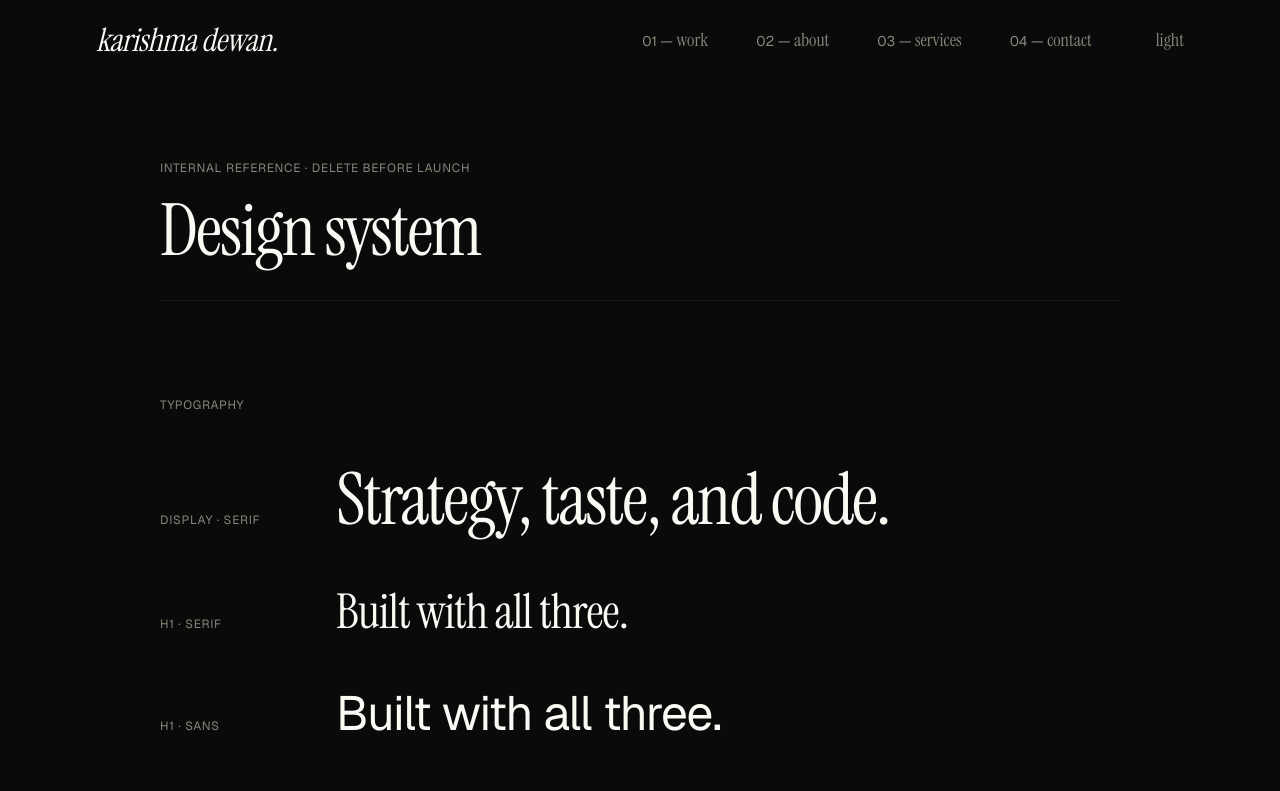
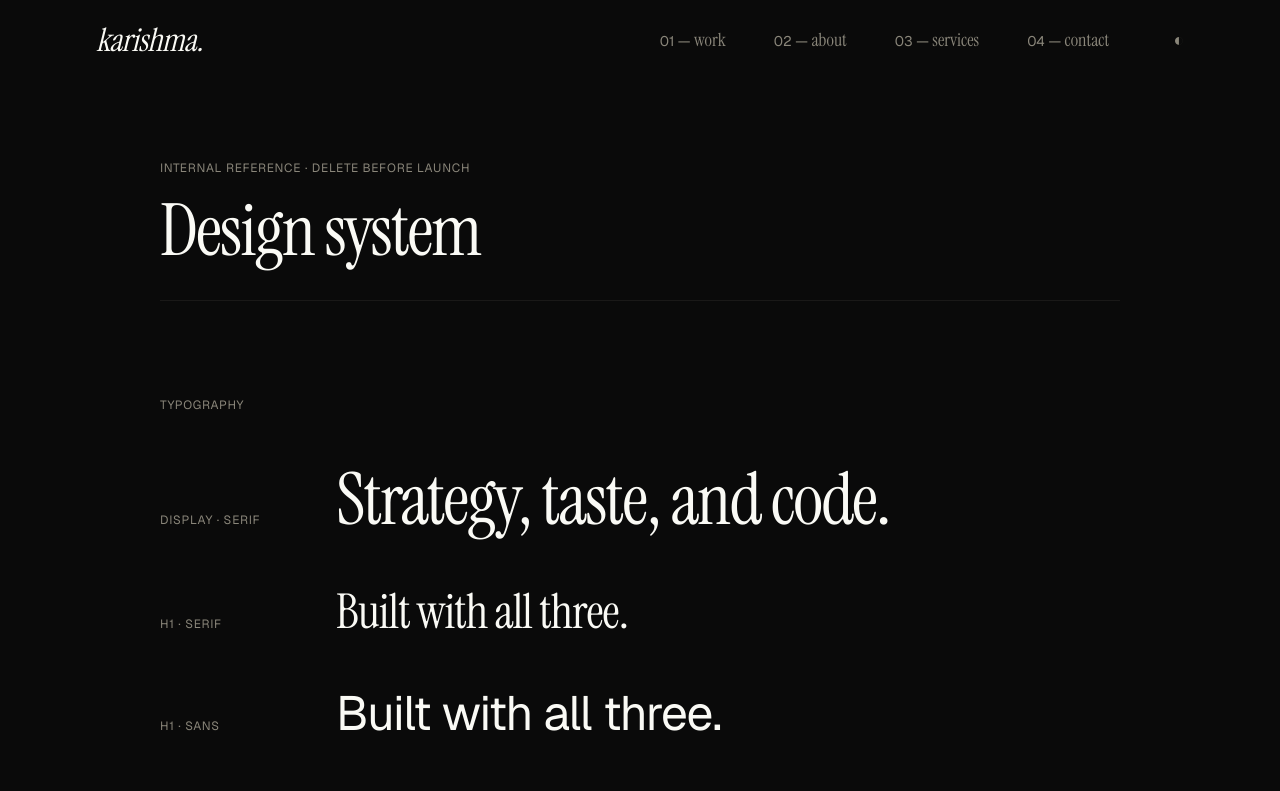
Before and after one commit to karishmacdewan/karishma-portfolio, a Next.js app: page /design-system in a window 1280 px wide. Shown: the top 791 px of the page. Built offline with nearby package versions, Linux system fonts and the light colour scheme.

Commit message:
step 3.7: shorten wordmark, glyph theme toggle

```diff
--- a/components/header.tsx
+++ b/components/header.tsx
@@ -41,7 +41,7 @@ export function Header() {
           aria-label="Karishma Dewan — home"
           className="font-serif italic lowercase text-h2 text-foreground"
         >
-          Karishma Dewan.
+          Karishma.
         </Link>
 
         <div className="flex items-center gap-16">
--- a/components/theme-toggle.tsx
+++ b/components/theme-toggle.tsx
@@ -20,9 +20,9 @@ export function ThemeToggle() {
       type="button"
       onClick={toggle}
       aria-label={`Switch to ${target} theme`}
-      className="font-serif text-body-lg text-muted hover:text-foreground transition-colors duration-fast ease-out-soft"
+      className="text-body-lg text-muted hover:text-foreground transition-colors duration-fast ease-out-soft"
     >
-      {target}
+      <span aria-hidden="true">◐</span>
     </button>
   );
 }
```
